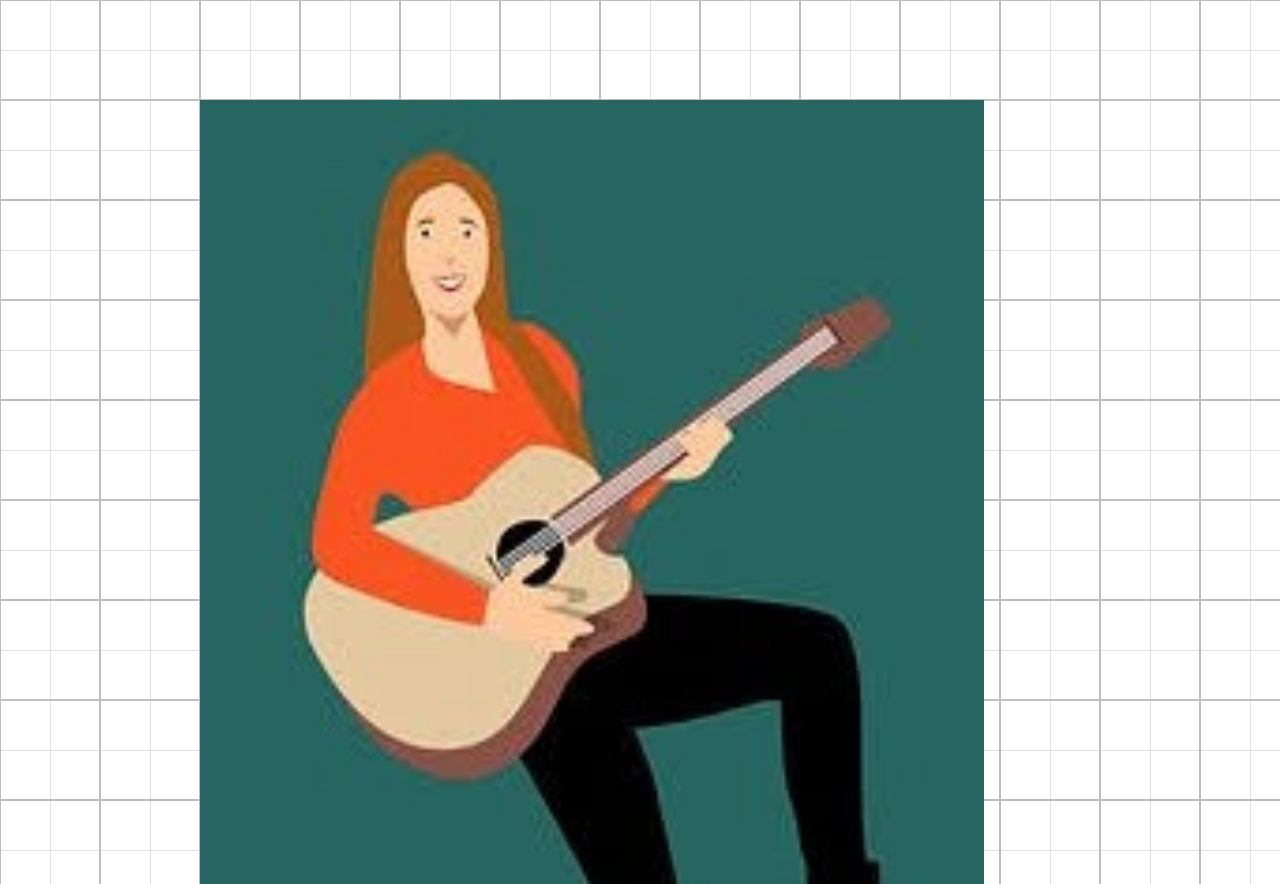
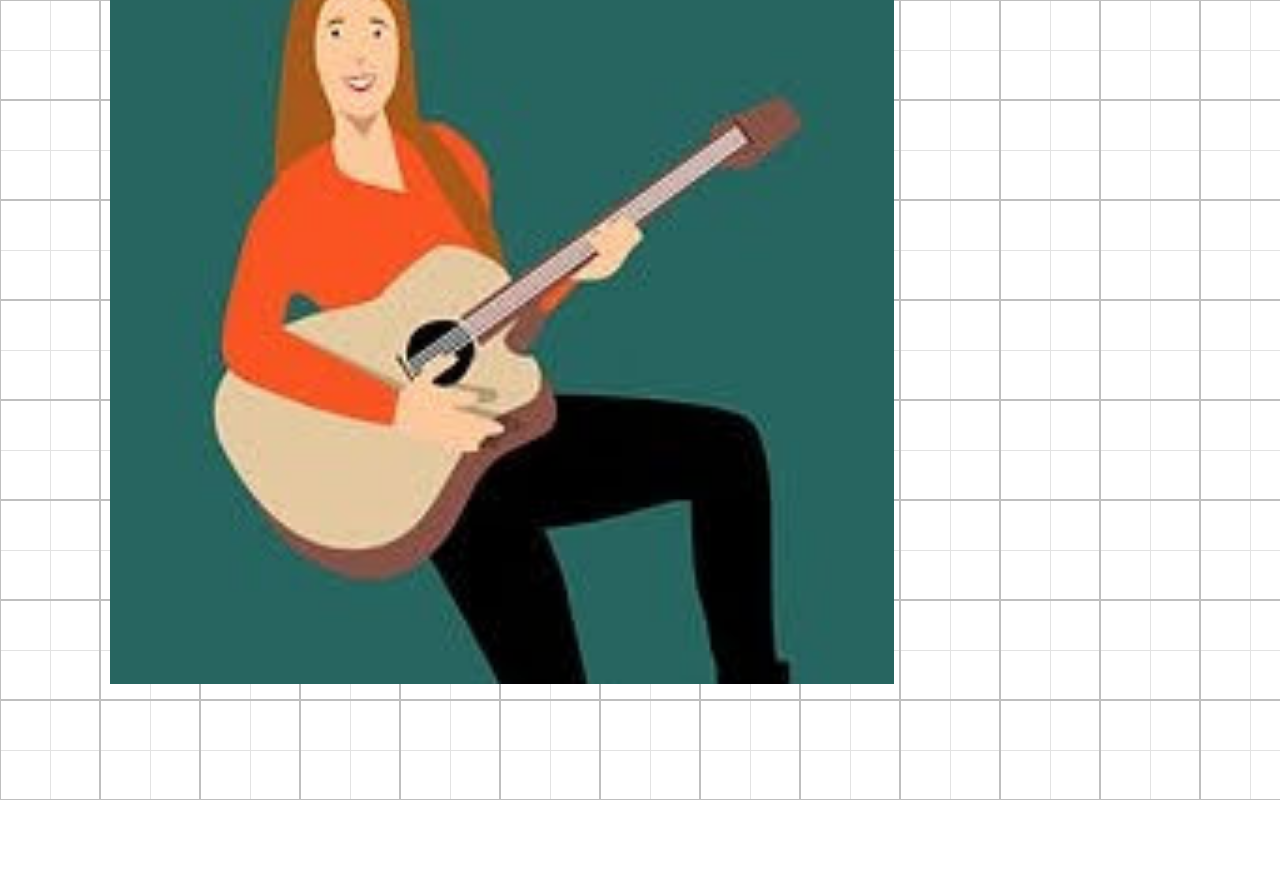
Before and after one commit to applego/css-anime-tutorial-vue, a Vue app: page / in a window 1280 px wide. After the commit the page ends 800 px from the top, so only its background shows below. Built offline with nearby package versions, Linux system fonts and the light colour scheme.

Commit message:
translateの基準を変更（marginで指定）

```diff
--- a/src/components/KantigaDesigner.vue
+++ b/src/components/KantigaDesigner.vue
@@ -7,7 +7,7 @@
   position: absolute;
   left:0;
   top:0;
-  // margin:-300px auto auto -90px;
+  margin:-200px auto auto -90px;
   transform: translate(200px, 100px);
 }
 </style>
```
